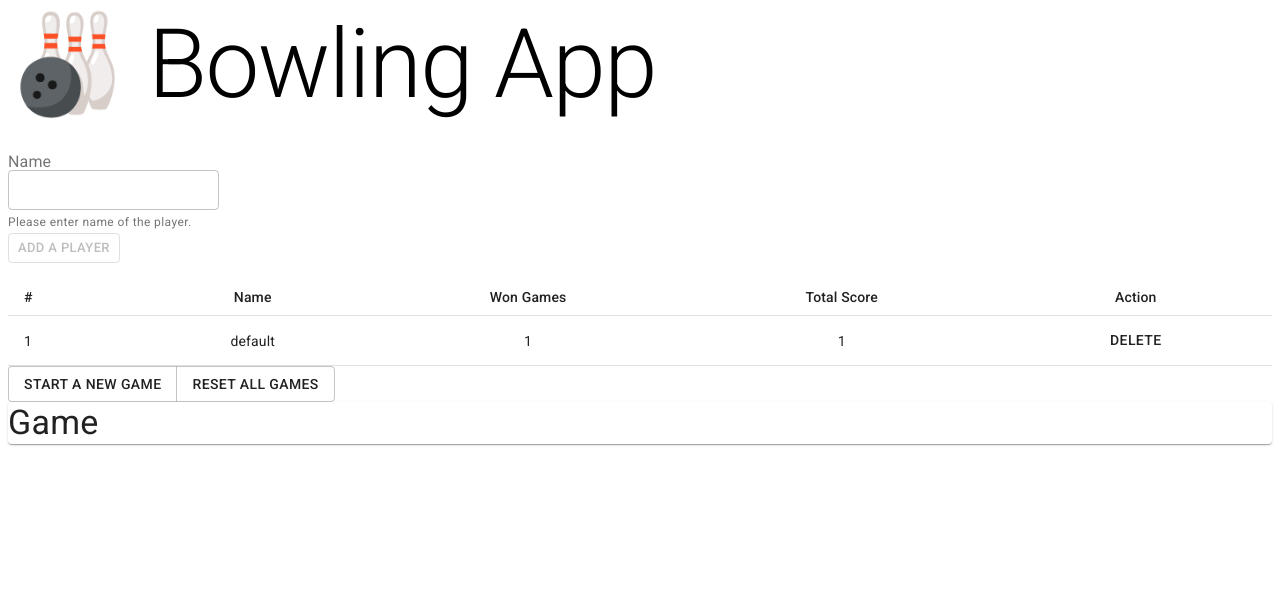
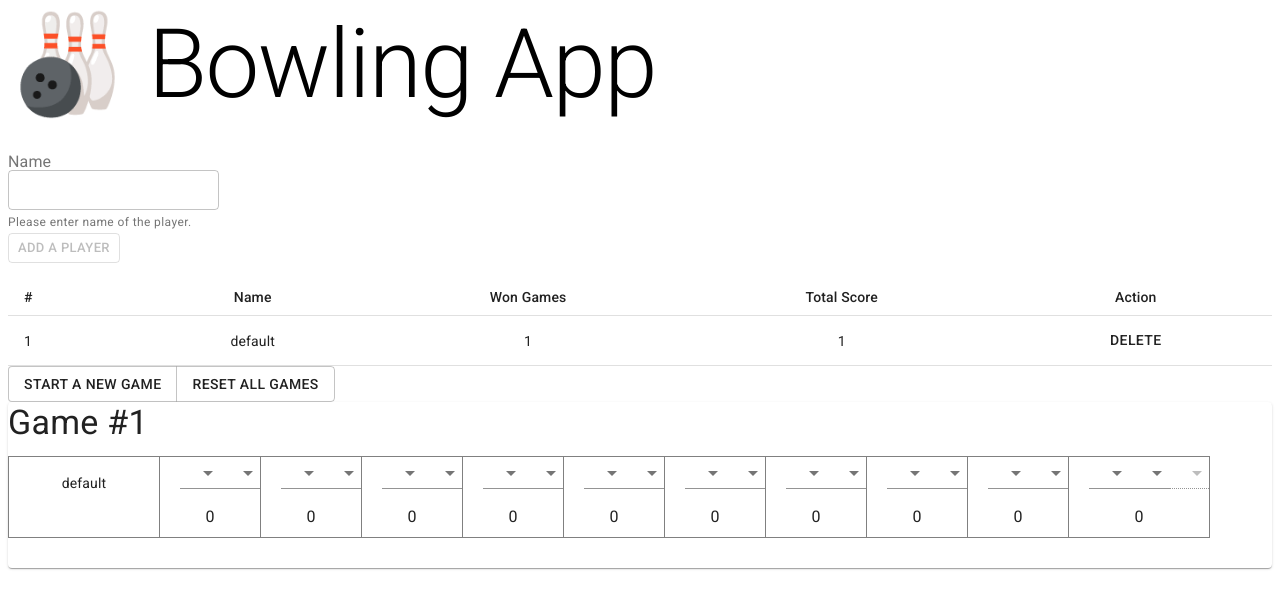
Before and after one commit to YanaTrifonova/bowling, a React app: page / in a window 1280 px wide. Both pictures are taken after a click on the button "START A NEW GAME". Shown: the top 608 px of the page. Built offline with nearby package versions, Linux system fonts and the light colour scheme.

Commit message:
added frames for each player and local state to handle chosen kicks (with 2 and 3 kicks model for last round)

```diff
--- /dev/null
+++ b/src/Components/Game/index.jsx
@@ -0,0 +1,26 @@
+import {Paper, Typography} from "@material-ui/core";
+import React from "react";
+import PropTypes from "prop-types";
+import GameTable from "../GameTable";
+
+export default function Game({
+                               game,
+                               gameNumber
+                             }) {
+  return (
+    <Paper>
+      <Typography variant="h4" component="div" gutterBottom>Game #{gameNumber}</Typography>
+      {Object.keys(game).map((playerName) => {
+        return (
+          <GameTable gameTableInfo={game[playerName]} playerName={playerName} gameNumber={gameNumber}
+                     key={playerName + "_" + gameNumber}/>
+        )
+      })}
+    </Paper>
+  )
+}
+
+Game.propTypes = {
+  game: PropTypes.object,
+  gameNumber: PropTypes.number,
+}
--- /dev/null
+++ b/src/Components/GameFrame/index.jsx
@@ -0,0 +1,97 @@
+import React, {useState} from 'react';
+import {MenuItem, Select} from "@material-ui/core";
+import {Typography} from "@mui/material";
+import PropTypes from "prop-types";
+import {initialSecondKickPossibleHit, kickPossibleHit} from "../../constants";
+
+export default function GameFrame({
+                                    playerName,
+                                    gameNumber,
+                                    frameIndex,
+                                    hasThirdKick
+                                  }) {
+  const totalFrames = 2 + (hasThirdKick ? 1 : 0);
+  const [secondKickPossibleHit, setSecondKickPossibleHit] = useState(initialSecondKickPossibleHit);
+  const [kicks, setKicks] = useState(Array(totalFrames).fill(""));
+  const [isDisabledAfterTwo, setIsDisabledAfterTwo] = useState(true);
+
+  function onFirstKick(value, index) {
+    const kicksUpdate = Array(totalFrames).fill("");
+    kicksUpdate[index] = value;
+    setKicks(kicksUpdate);
+
+    let secondKickPossibleHit = []
+    if (value !== "X") {
+      secondKickPossibleHit = initialSecondKickPossibleHit.slice(0, 9 - value);
+      secondKickPossibleHit.push("/")
+      setIsDisabledAfterTwo(true);
+    } else {
+      setIsDisabledAfterTwo(false);
+      if (hasThirdKick) {
+        secondKickPossibleHit = kickPossibleHit;
+      }
+    }
+
+    setSecondKickPossibleHit(secondKickPossibleHit);
+  }
+
+  function onSecondAndLaterKick(value, index) {
+    if (value === "/" || value === "X") {
+      setIsDisabledAfterTwo(false);
+    } else {
+      setIsDisabledAfterTwo(true);
+    }
+    const emptyElements = Array(totalFrames - index - 1).fill("");
+    const kicksUpdate = kicks.slice(0, index);
+    kicksUpdate[index] = value;
+    setKicks([...kicksUpdate, ...emptyElements]);
+  }
+
+  function getSelectValue(index) {
+    if (index !== 1) {
+      return kickPossibleHit;
+    }
+    return secondKickPossibleHit;
+  }
+
+
+  return (
+    <div style={{
+      "borderRight": "1px solid grey",
+      "borderTop": "1px solid grey",
+      "borderBottom": "1px solid grey"
+    }}>
+      <div style={{"marginLeft": "20px"}}>
+        {
+          kicks.map((kickValue, index) => {
+            return (<Select labelId={"demo-simple-select-label" + index}
+                            key={playerName + "_" + gameNumber + "_" + frameIndex + "_" + index}
+                            id={"demo-simple-select" + index} value={kickValue}
+                            disabled={isDisabledAfterTwo && index > 1}
+                            onChange={(event) => {
+                              if (index === 0) {
+                                return onFirstKick(event.target.value, index);
+                              }
+                              return onSecondAndLaterKick(event.target.value, index)
+                            }}
+                            defaultValue={"-"}>
+              {getSelectValue(index).map((hit) => {
+                return (<MenuItem value={hit} key={hit}>{hit}</MenuItem>)
+              })}
+            </Select>);
+          })
+        }
+      </div>
+      <div>
+        <Typography variant="body1" align="center" mt={2} mb={1}>0</Typography>
+      </div>
+    </div>
+  )
+}
+
+GameFrame.propTypes = {
+  playerName: PropTypes.string,
+  gameNumber: PropTypes.number,
+  frameIndex: PropTypes.number,
+  hasThirdKick: PropTypes.bool,
+}
--- /dev/null
+++ b/src/Components/GameTable/index.jsx
@@ -0,0 +1,38 @@
+import React from 'react';
+import {Typography} from "@mui/material";
+import PropTypes from "prop-types";
+import GameFrame from "../GameFrame";
+
+export default function GameTable({
+                                    playerName,
+                                    gameTableInfo,
+                                    gameNumber
+                                  }) {
+  return (
+    <div style={{
+      "display": "flex",
+      "flexDirection": "row",
+      "width": "fit-content",
+      "minHeight": "50px",
+      "paddingBottom": "30px",
+    }}>
+      <div style={{
+        "border": "1px solid grey",
+        "height": "auto",
+        "width": "150",
+      }}>
+        <Typography variant="body2" p={2} align="center" style={{"overflowWrap": "anywhere"}}>{playerName}</Typography>
+      </div>
+      {gameTableInfo.map((frame, index) => {
+        return <GameFrame playerName={playerName} gameNumber={gameNumber} frameIndex={index} hasThirdKick={index === 10}
+                          key={playerName + "_" + gameNumber + "_" + index}/>
+      })}
+    </div>
+  )
+}
+
+GameTable.propTypes = {
+  playerName: PropTypes.string,
+  gameTableInfo: PropTypes.array,
+  gameNumber: PropTypes.number
+}
--- a/src/Components/Games/index.jsx
+++ b/src/Components/Games/index.jsx
@@ -1,21 +1,19 @@
 import React from 'react';
-import PropTypes from "prop-types";
-import {Paper, Typography} from "@material-ui/core";
 import {useSelector} from "react-redux";
 import {getAllGames} from "../../store/GameState/selector";
+import Game from "../Game";
 
-export default function Games({players}) {
-  console.log('PLAYERS', players);
+export default function Games() {
   const games = useSelector(getAllGames);
-  console.log("GAMES", games);
 
   return (
-    <Paper>
-      <Typography variant="h4" component="div" gutterBottom>Game</Typography>
-    </Paper>
-  );
+    <>
+      {games.map((game, index) => {
+        const gameNumber = games.length - index;
+        return (
+          <Game game={game} gameNumber={gameNumber} key={gameNumber}/>
+        )
+      })}
+    </>
+  )
 }
-
-Games.propTypes = {
- players: PropTypes.array,
-}
--- /dev/null
+++ b/src/constants.js
@@ -0,0 +1,2 @@
+export const initialSecondKickPossibleHit = [1, 2, 3, 4, 5, 6, 7, 8, 9, "/"];
+export const kickPossibleHit = [1, 2, 3, 4, 5, 6, 7, 8, 9, "X"];
```
